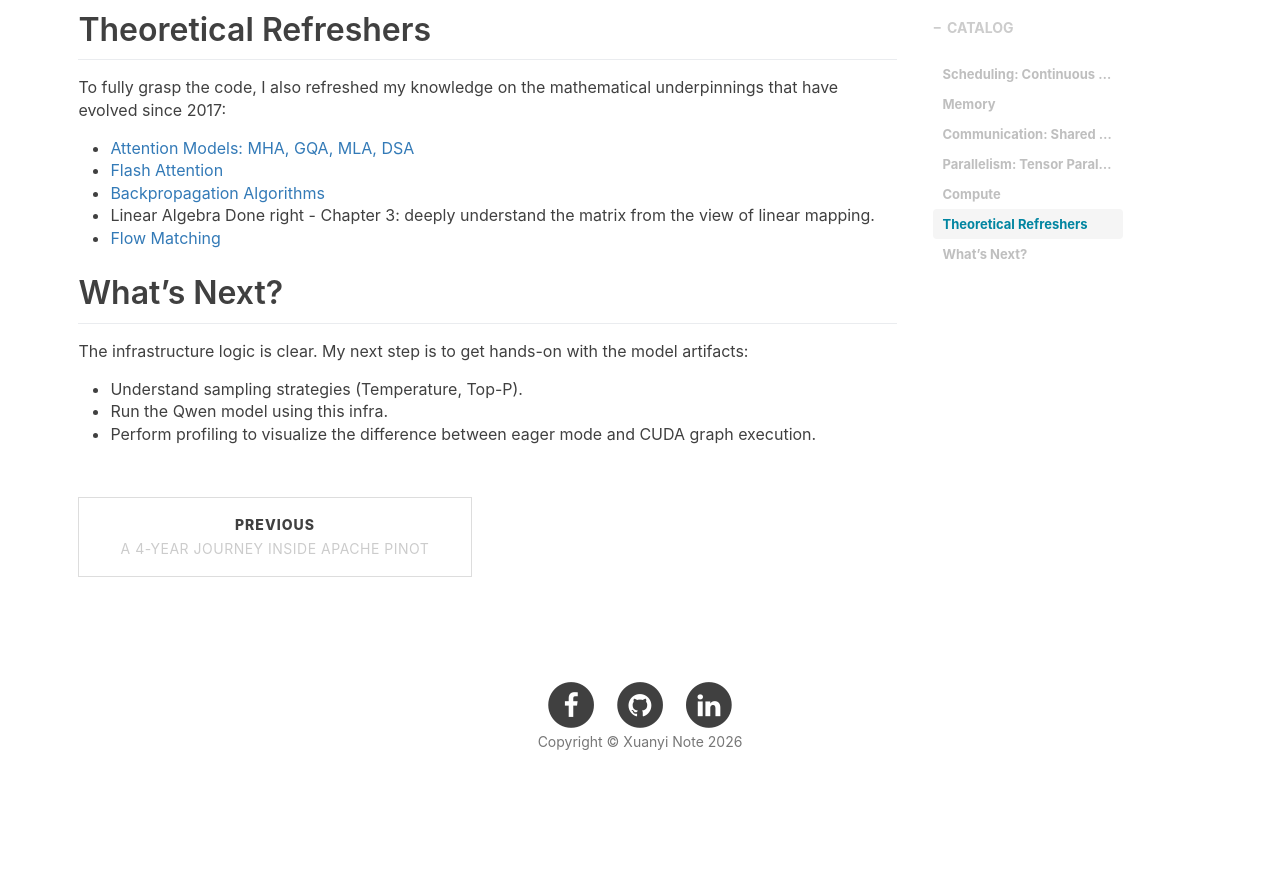
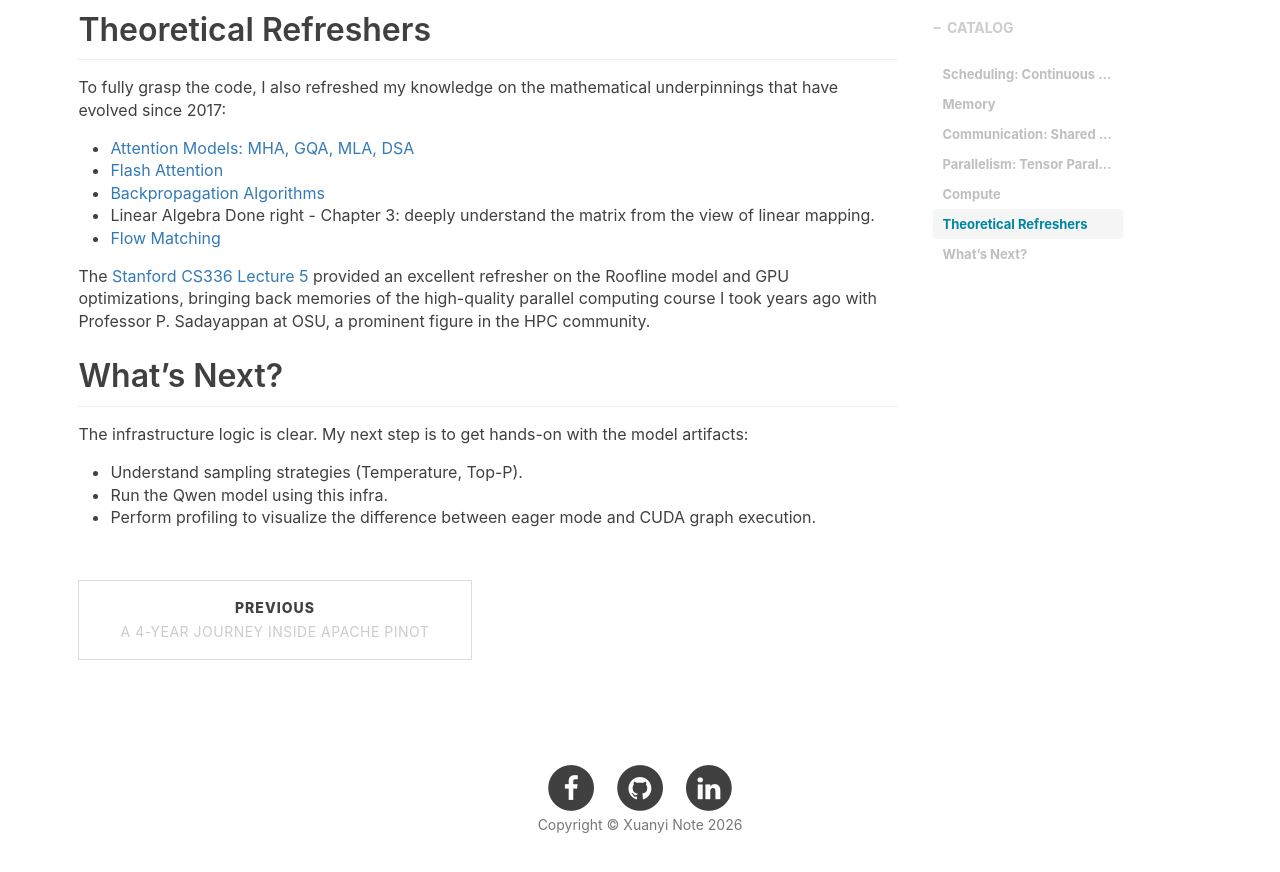
Before and after one commit to wirybeaver/wirybeaver.github.io, a Jekyll site: the page built from _posts/2026-01-04-nanovllm.md, in a window 1280 px wide and 900 px high, scrolled down 6053 px. Shown: the top 872 px of the window. Built offline with Jekyll 4.4.1, drawn with Linux system fonts in a browser that asks for light colours; nearby versions of some CDN libraries; comment, search, counter and statistics services are not loaded; before the commit the page ends 6870 px from its top, so only the background shows below that.

Commit message:
add gpu lecture link

```diff
--- a/_posts/2026-01-04-nanovllm.md
+++ b/_posts/2026-01-04-nanovllm.md
@@ -265,6 +265,8 @@ To fully grasp the code, I also refreshed my knowledge on the mathematical under
 - Linear Algebra Done right - Chapter 3: deeply understand the matrix from the view of linear mapping.
 - [Flow Matching](https://youtu.be/7cMzfkWFWhI?si=aktJ7Vg9HcOQOZUu)
 
+The [Stanford CS336 Lecture 5](https://youtu.be/6OBtO9niT00?si=O-Lq0pufVxOqxixA) provided an excellent refresher on the Roofline model and GPU optimizations, bringing back memories of the high-quality parallel computing course I took years ago with Professor P. Sadayappan at OSU, a prominent figure in the HPC community.
+
 # What's Next?
 
 The infrastructure logic is clear. My next step is to get hands-on with the model artifacts:
```
